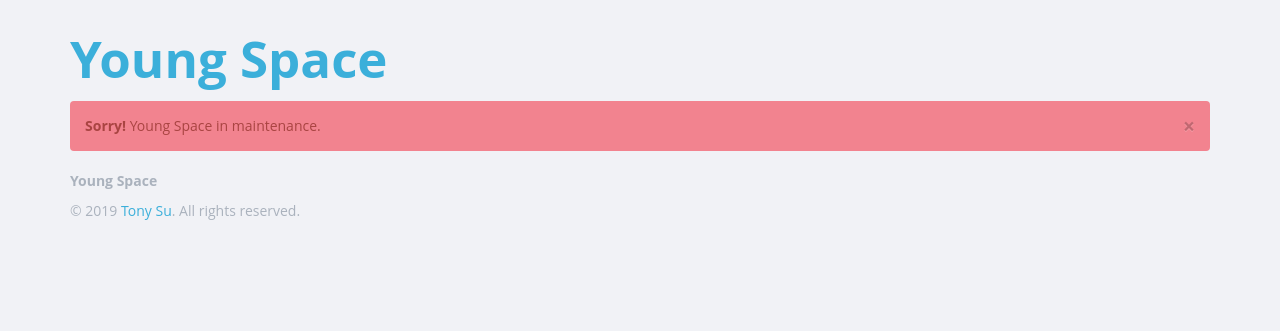
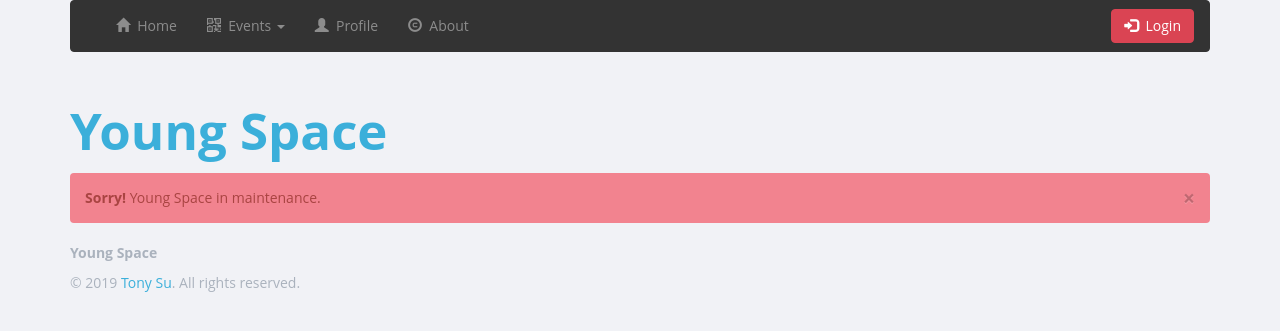
Before and after one commit to peitaosu/YoungSpace, a Django app: page / in a window 1280 px wide. Shown: the top 331 px of the page. Run offline with Django 3.2, Linux system fonts and the light colour scheme; some libraries are stand-ins or nearby versions; some web fonts are replaced.

Commit message:
add navbar and login modal

```diff
--- a/yspace/yspace/templates/head.html
+++ b/yspace/yspace/templates/head.html
@@ -1,6 +1,9 @@
 <head>
     <title>Young Space</title>
     <meta name="viewport" content="width=device-width, initial-scale=1" />
+    <link href="https://cdn.bootcss.com/bootstrap/3.3.7/css/bootstrap.min.css" rel="stylesheet">
+    <link href="https://cdn.bootcss.com/bootflat/2.0.4/css/bootflat.min.css" rel="stylesheet">
+    <script src="https://cdn.bootcss.com/bootstrap/3.3.7/js/bootstrap.min.js" type="text/javascript"></script>
     {% load static %}
     <script type="text/javascript" src={% static "js/site.min.js" %}></script>
     <!--script type="text/javascript" src={% static "js/custom.js" %}></script-->
--- a/yspace/yspace/templates/index.html
+++ b/yspace/yspace/templates/index.html
@@ -2,6 +2,7 @@
     {% include "head.html" %}
     <body>
         <div class="container">
+            {% include "navbar.html" %}
             {% include "header.html" %}
 
             {% if in_maintenance == False %}
--- /dev/null
+++ b/yspace/yspace/templates/login.html
@@ -0,0 +1,29 @@
+<div class="modal fade" id="login-modal" tabindex="-1" role="dialog" aria-labelledby="login-modal-label" aria-hidden="true"  data-backdrop="false">
+    <div class="modal-dialog">
+        <form action="/login" method="get" class="modal-content">
+            <div class="modal-header">
+                <button type="button" class="close" data-dismiss="modal" aria-hidden="true">
+                    &times;
+                </button>
+                <h4 class="modal-title" id="login-modal-label">Login</h4>
+            </div>
+            <div class="modal-body">
+                <div class="row">
+                    <div class="col-xs-6">
+                        <label>Email</label>
+                        <input type="text" class="form-control" name="useremail" placeholder="Email" />
+                    </div>
+                    <div class="col-xs-6">
+                        <label>Password</label>
+                        <input type="text" class="form-control" name="userpassword" placeholder="Password" />
+                    </div>
+                </div>
+            </div>
+            <div class="modal-footer">
+                <button type="button" class="btn btn-default" data-dismiss="modal">Close</button>
+                <button type="submit" class="btn btn-primary" name="action" value="Register">Register</button>
+                <button type="submit" class="btn btn-primary" name="action" value="Login">Login</button>
+            </div>
+        </form>
+    </div>
+</div>
--- /dev/null
+++ b/yspace/yspace/templates/navbar.html
@@ -0,0 +1,43 @@
+<nav class="navbar navbar-inverse" role="navigation">
+    <div class="container-fluid">
+        <div class="navbar-header">
+            <button type="button" class="navbar-toggle" data-toggle="collapse" data-target="#navbar-collapse-1">
+                <span class="sr-only">Toggle navigation</span>
+                <span class="icon-bar"></span>
+                <span class="icon-bar"></span>
+                <span class="icon-bar"></span>
+            </button>
+            <a class="navbar-brand pull-left" href="/" style="padding: 10px;"></a>
+        </div>
+        <div class="collapse navbar-collapse" id="navbar-collapse-1">
+            <ul class="nav navbar-nav">
+                <li>
+                    <a href="/"><i class="glyphicon glyphicon-home"></i>&nbsp;&nbsp;Home</a>
+                </li>
+                <li class="dropdown">
+                    <a href="#" class="dropdown-toggle" data-toggle="dropdown"><i
+                            class="glyphicon glyphicon-qrcode"></i>&nbsp;&nbsp;Events <b class="caret"></b>
+                    </a>
+                    <ul class="dropdown-menu" role="menu">
+                        <li>
+                            <a href="/event"><i class="glyphicon glyphicon glyphicon-flag"></i>&nbsp;&nbsp;My Events</a>
+                        </li>
+                        <li class="divider"></li>
+                        <li>
+                            <a href="/event/join"><i class="glyphicon glyphicon-plus"></i>&nbsp;&nbsp;Join New Event</a>
+                        </li>
+                    </ul>
+                </li>
+                <li>
+                    <a href="/user"><i class="glyphicon glyphicon-user"></i>&nbsp;&nbsp;Profile</a>
+                </li>
+                <li>
+                    <a href="/about"><i class="glyphicon glyphicon-copyright-mark"></i>&nbsp;&nbsp;About</a>
+                </li>
+            </ul>
+            <button type="button" class="navbar-right btn btn-danger navbar-btn" data-toggle="modal"
+                data-target="#login-modal"><i class="glyphicon glyphicon-log-in"></i>&nbsp;&nbsp;Login</button>
+        </div>
+    </div>
+    {% include "login.html" %}
+</nav>
--- a/yspace/yspace/urls.py
+++ b/yspace/yspace/urls.py
@@ -14,14 +14,17 @@ Including another URLconf
     2. Add a URL to urlpatterns:  url(r'^blog/', include('blog.urls'))
 """
 from django.conf.urls import url
-from django.contrib import admin
 from django.contrib.auth import urls as auth_urls
 from . import views
 
 urlpatterns = [
-    url(r'^user', views.user),
-    url(r'^event', views.event),
+    url(r'^user/login/$', views.login),
+    url(r'^user/login/register/$', views.register),
+    url(r'^user/logout/$', views.logout),
+    url(r'^user/$', views.user),
+    url(r'^event/$', views.event),
+    url(r'^event/join/$', views.join),
     url(r'^manage', views.manage),
-    url(r'^admin', admin.site.urls),
+    url(r'^about', views.about),
     url(r'^$', views.index)
 ]
--- a/yspace/yspace/views.py
+++ b/yspace/yspace/views.py
@@ -11,12 +11,27 @@ from sqlite3 import OperationalError
 def event(request):
     pass
 
+def join(request):
+    pass
+
 def user(request):
+    pass
+
+def register(request):
+    pass
+
+def login(request):
+    pass
+
+def logout(request):
     pass
 
 def manage(request):
     pass
 
+def about(request):
+    pass
+
 def index(request):
     context = {}
     return render(request, 'index.html', context)
```
